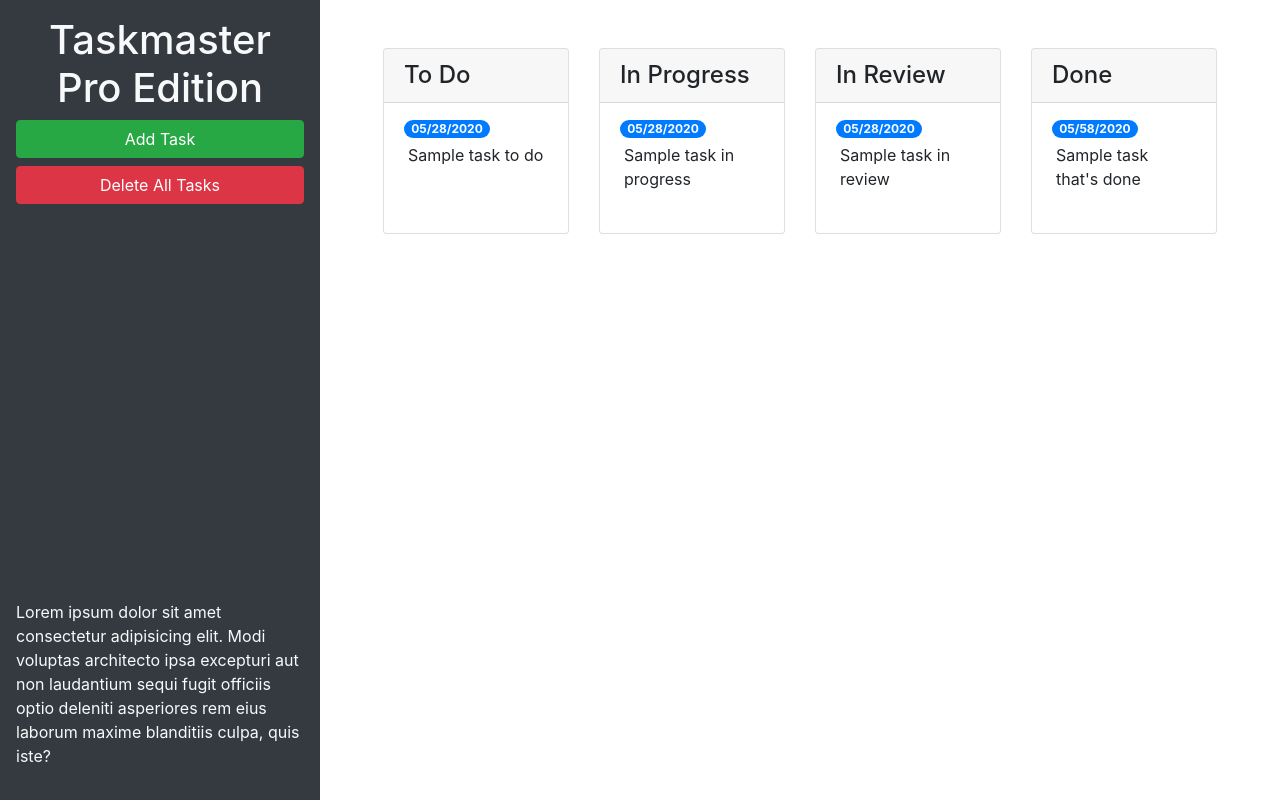
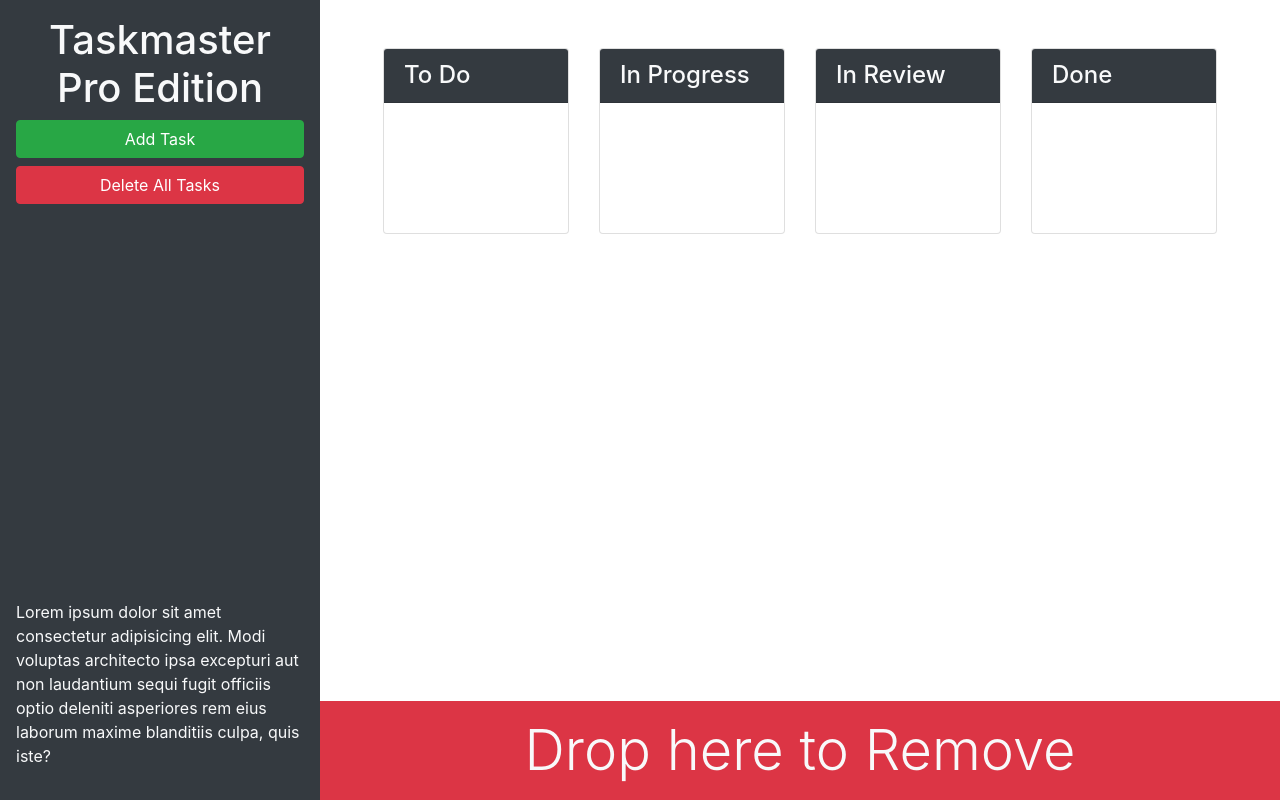
Before and after one commit to Sm4ck101/taskmaster-pro, a plain HTML site: page index.html in a window 1280 px wide. Drawn offline with nearby package versions, Linux system fonts and the light colour scheme.

Commit message:
use bootstrap utility classes

```diff
--- a/index.html
+++ b/index.html
@@ -13,69 +13,74 @@
 <body>
 
   <div class="row min-vh-100 no-gutters">
-    <header class="col-12 col-lg-3 bg-dark text-light d-flex flex-column p-4 p-lg-3">
+    <header class="col-12 col-lg-3 bg-dark text-light sticky-top d-flex flex-column p-4 p-lg-3">
       <h1 class="text-center">Taskmaster Pro Edition</h1>
       <button id="create-task" class="btn btn-block btn-success" data-toggle="modal" data-target="#task-form-modal">Add
         Task</button>
       <button id="remove-tasks" class="btn btn-block btn-danger">Delete All Tasks</button>
-      <p class="mt-auto">Lorem ipsum dolor sit amet consectetur adipisicing elit. Modi voluptas architecto ipsa
+      <p class="mt-auto d-none d-lg-block">Lorem ipsum dolor sit amet consectetur adipisicing elit. Modi voluptas architecto ipsa
         excepturi aut non
         laudantium sequi fugit officiis optio deleniti asperiores rem eius laborum maxime blanditiis culpa, quis iste?
       </p>
     </header>
-    <main class="col-12 col-lg-9">
+    <main class="col-12 col-lg-9 d-flex flex-column">
       <div class="m-5 row justify-content-around">
         <div class="col-12 col-md-6 col-xl-3 mb-3">
           <div class="card">
-            <h4 class="card-header">
+            <h4 class="card-header bg-dark text-light">
               To Do
             </h4>
             <ul id="list-toDo" class="list-group list-group-flush">
               <li class="list-group-item">
-                <span class="badge badge-primary badge-pill">05/28/2020</span>
-                <p class="m-1">Sample task to do</p>
+                <span class="badge badge-primary badge-pill"></span>
+                <p class="m-1"></p>
               </li>
             </ul>
           </div>
         </div>
         <div class="col-12 col-md-6 col-xl-3 mb-3">
           <div class="card">
-            <h4 class="card-header">
+            <h4 class="card-header bg-dark text-light">
               In Progress
             </h4>
             <ul id="list-inProgress" class="list-group list-group-flush">
               <li class="list-group-item">
-                <span class="badge badge-primary badge-pill">05/28/2020</span>
-                <p class="m-1">Sample task in progress</p>
+                <span class="badge badge-primary badge-pill"></span>
+                <p class="m-1"></p>
               </li>
             </ul>
           </div>
         </div>
         <div class="col-12 col-md-6 col-xl-3 mb-3">
           <div class="card">
-            <h4 class="card-header">
+            <h4 class="card-header bg-dark text-light">
               In Review
             </h4>
             <ul id="list-inReview" class="list-group list-group-flush">
               <li class="list-group-item">
-                <span class="badge badge-primary badge-pill">05/28/2020</span>
-                <p class="m-1">Sample task in review</p>
+                <span class="badge badge-primary badge-pill"></span>
+                <p class="m-1"></p>
               </li>
             </ul>
           </div>
         </div>
         <div class="col-12 col-md-6 col-xl-3 mb-3">
           <div class="card">
-            <h4 class="card-header">
+            <h4 class="card-header bg-dark text-light">
               Done
             </h4>
             <ul id="list-done" class="list-group list-group-flush">
               <li class="list-group-item">
-                <span class="badge badge-primary badge-pill">05/58/2020</span>
-                <p class="m-1">Sample task that's done</p>
+                <span class="badge badge-primary badge-pill"></span>
+                <p class="m-1"></p>
               </li>
             </ul>
           </div>
+        </div>
+      </div>
+      <div id="trash" class="mt-auto">
+        <div class="w-100 bg-danger p-3 text-center text-light display-4">
+          Drop here to Remove
         </div>
       </div>
     </main>
```
